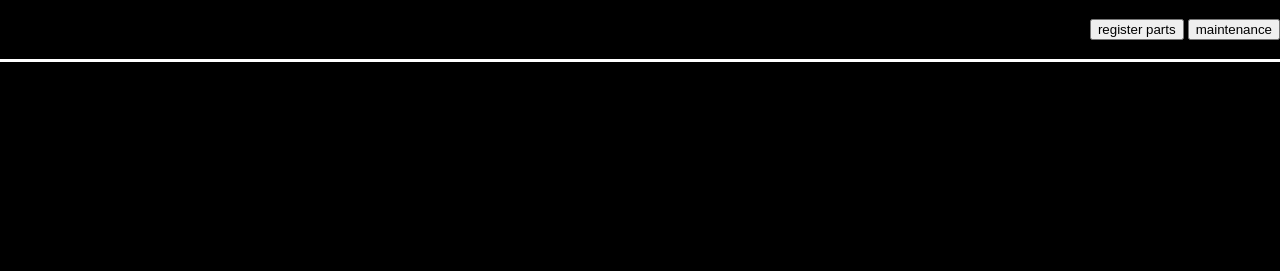
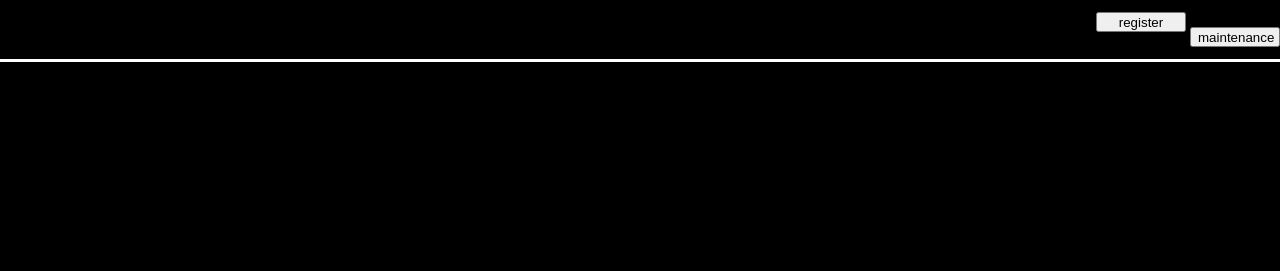
Before and after one commit to EmileBedard/cart353, a plain HTML site: page Interactive_Bike_Garage_III/maintenance.html in a window 1280 px wide. Drawn offline with nearby package versions, Linux system fonts and the light colour scheme.

Commit message:
changed the gltf because there was a bug and modified a bit of css

```diff
--- a/Interactive_Bike_Garage_III/styling/IBG_styles.css
+++ b/Interactive_Bike_Garage_III/styling/IBG_styles.css
@@ -137,7 +137,8 @@
     left: 0;
     width: 100vw;
     height: 100vh;
-    z-index: -2;
+    z-index: 0;
+    /* needs to be positive for it to be controllable by the prototyping 3d perspective camera in three.js */
 }
 
 /* styling for the map's popups */
@@ -180,8 +181,15 @@ body {
 }
 
 a {
+    position: relative;
     text-decoration: none;
     color: inherit;
+    z-index: 2;
+}
+
+a button {
+    width: 90px;
+    height: 20px;
 }
 
 
@@ -190,8 +198,6 @@ a {
     display: flex;
     align-items: center;
     justify-content: space-between;
-
-    z-index: 3;
 }
 
 /* Styling for Bike Id questions and slider inputs */
```
Also changed, not shown: 1 other file.
